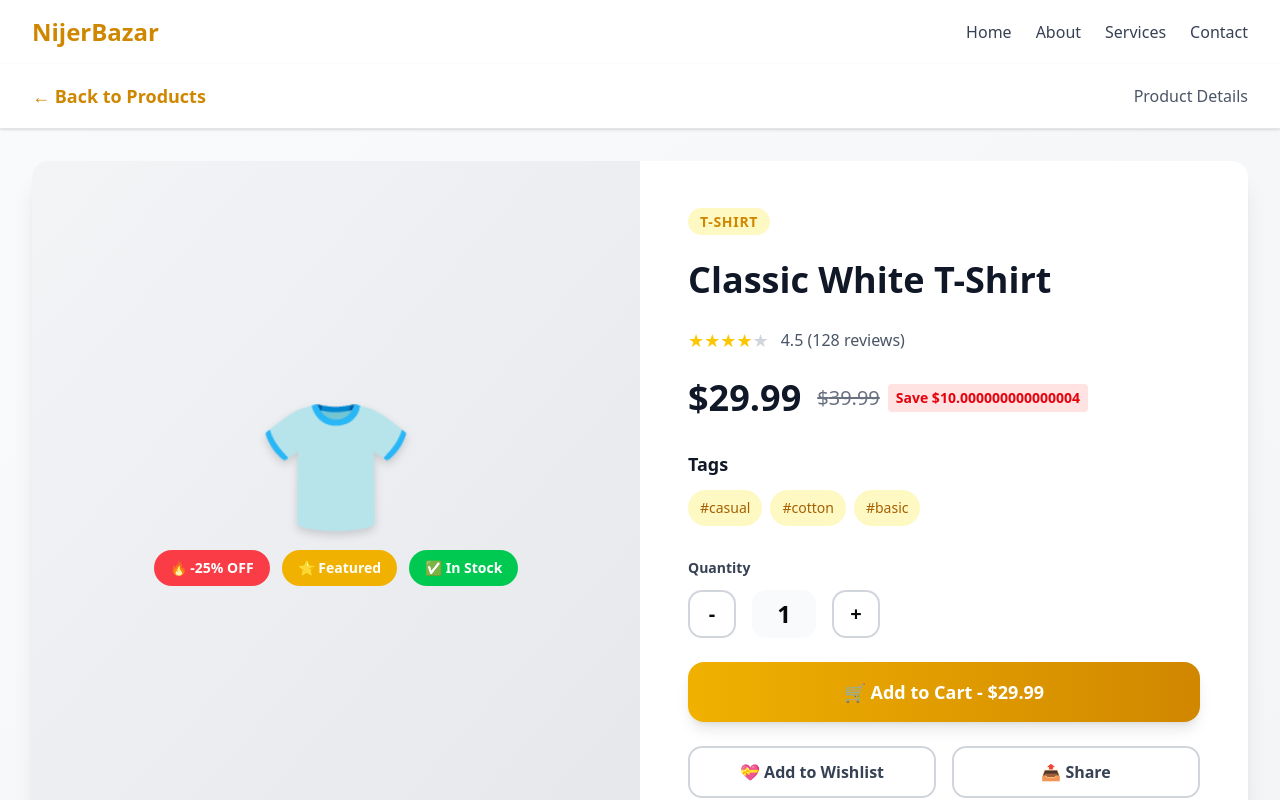
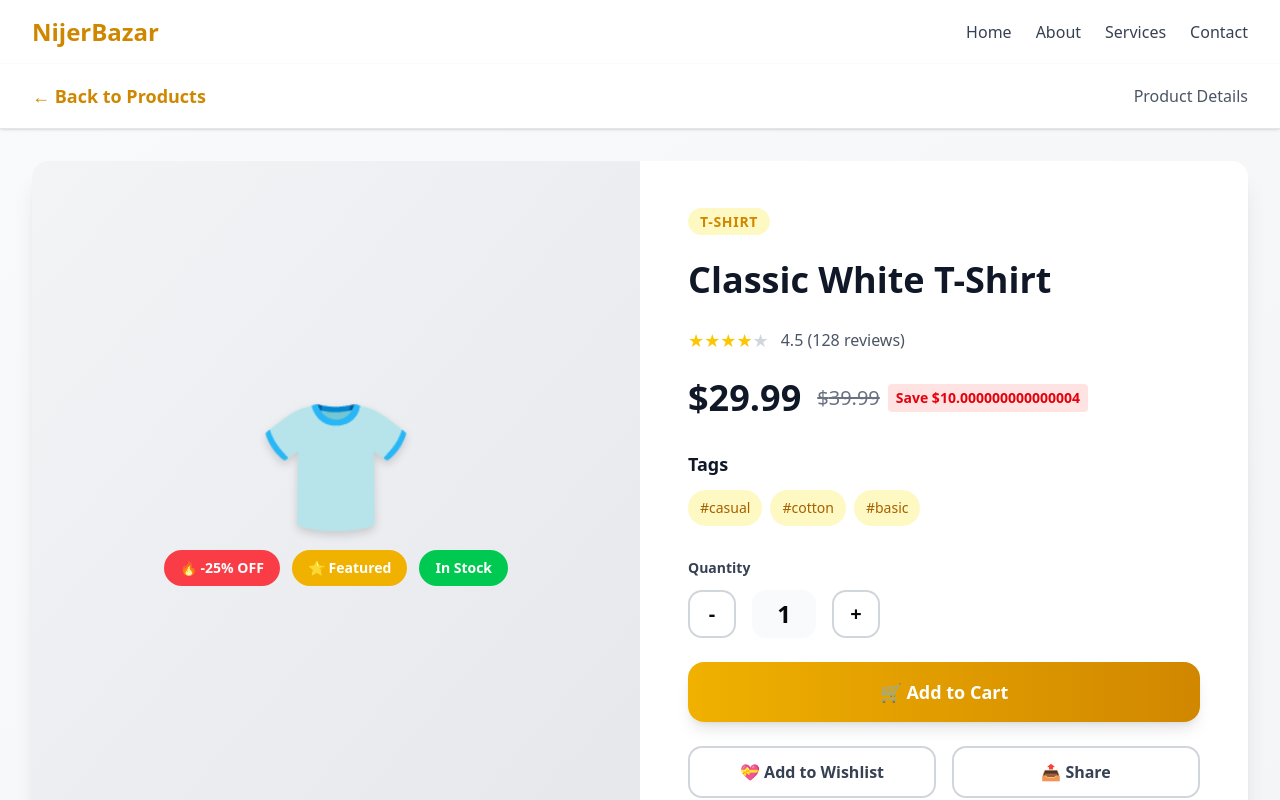
Before and after one commit to sabbir-hossen66/e-commerc-client, a Next.js app: page /products/1 in a window 1280 px wide. Shown: the top 800 px of the page. Built offline with nearby package versions, Linux system fonts and the light colour scheme.

Commit message:
button pointer

```diff
--- a/src/app/products/[id]/page.tsx
+++ b/src/app/products/[id]/page.tsx
@@ -125,7 +125,7 @@ const ProductDetail = () => {
                   )}
                   {product.inStock ? (
                     <div className="bg-green-500 text-white px-4 py-2 rounded-full text-sm font-bold">
-                      ✅ In Stock
+                       In Stock
                     </div>
                   ) : (
                     <div className="bg-gray-500 text-white px-4 py-2 rounded-full text-sm font-bold">
@@ -224,9 +224,9 @@ const ProductDetail = () => {
                   {/* Add to Cart Button */}
                   <button
                     onClick={handleAddToCart}
-                    className="w-full bg-gradient-to-r from-yellow-500 to-yellow-600 hover:from-yellow-600 hover:to-yellow-700 text-white py-4 px-8 rounded-2xl font-bold text-lg transition-all duration-300 transform hover:scale-105 shadow-lg hover:shadow-xl"
+                    className="w-full bg-gradient-to-r from-yellow-500 to-yellow-600 hover:from-yellow-600 hover:to-yellow-700 text-white py-4 px-8 rounded-2xl font-bold text-lg transition-all duration-300 transform hover:scale-105 shadow-lg hover:shadow-xl cursor-pointer"
                   >
-                    🛒 Add to Cart - ${(product.price * quantity).toFixed(2)}
+                    🛒 Add to Cart
                   </button>
 
                   {/* Additional Actions */}
```
